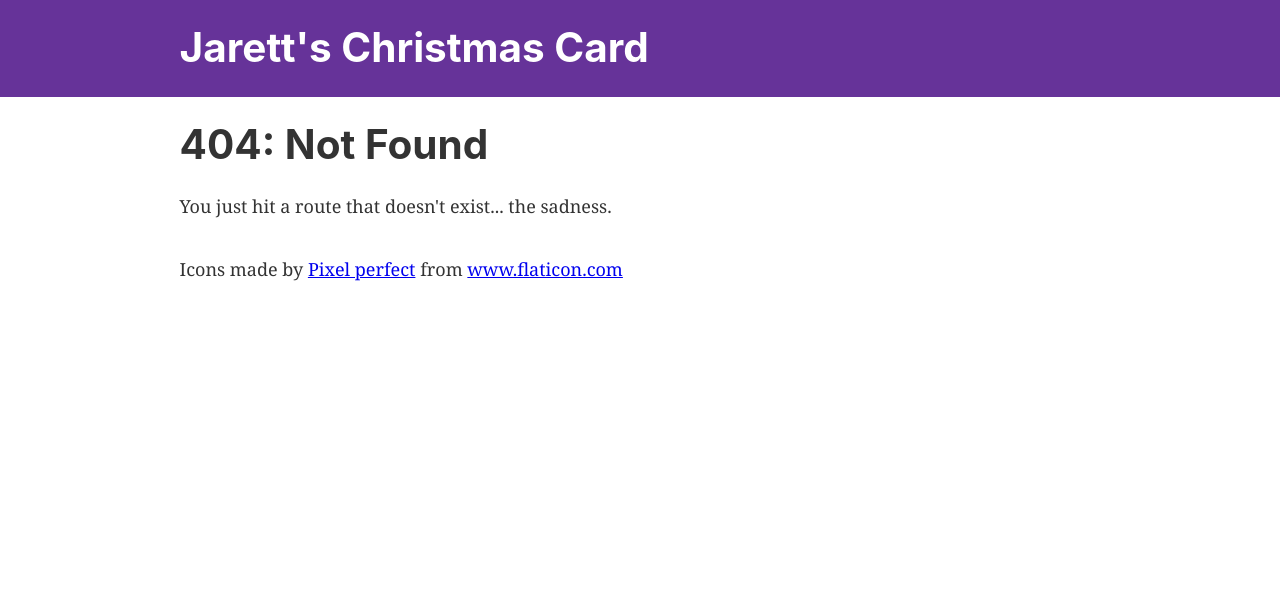
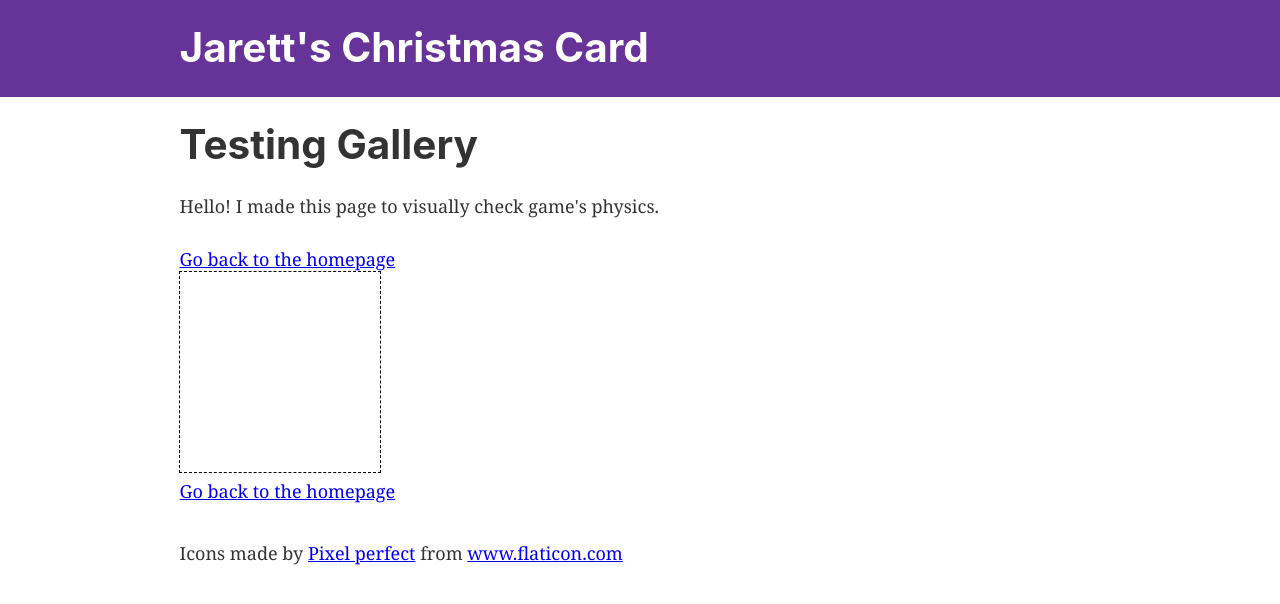
Before and after one commit to jarett-lee/christmas-2020, a Gatsby site: page /test-gallery in a window 1280 px wide. Before the commit this address had no page. Built offline with nearby package versions, Linux system fonts and the light colour scheme; Gatsby itself is replaced by a stand-in of ours.

Commit message:
Add empty test gallery

```diff
--- /dev/null
+++ b/src/components/test-gallery/draw-display.tsx
@@ -0,0 +1,11 @@
+import React from "react"
+
+export const DrawDisplay: React.FC = () => (
+  <canvas
+    style={{
+      outline: `1px dashed black`,
+    }}
+    width="200px"
+    height="200px"
+  />
+)
--- /dev/null
+++ b/src/components/test-gallery/test-gallery-display.tsx
@@ -0,0 +1,8 @@
+import React from "react"
+import { DrawDisplay } from "./draw-display"
+
+export const TestGalleryDisplay: React.FC = () => (
+  <div>
+    <DrawDisplay />
+  </div>
+)
--- a/src/pages/index.tsx
+++ b/src/pages/index.tsx
@@ -14,7 +14,7 @@ const IndexPage: React.FC = () => (
     <div style={{ maxWidth: `300px`, marginBottom: `1.45rem` }}>
       <Image />
     </div>
-    <Link to="/page-2/">Go to page 2</Link> <br />
+    <Link to="/test-gallery/">Go to the testing gallery</Link> <br />
     <Link to="/using-typescript/">Go to &quot;Using TypeScript&quot;</Link>
   </Layout>
 )
--- /dev/null
+++ b/src/pages/test-gallery.tsx
@@ -0,0 +1,19 @@
+import React from "react"
+import { Link } from "gatsby"
+
+import { Layout } from "../components/layout"
+import { Seo } from "../components/seo"
+import { TestGalleryDisplay } from "../components/test-gallery/test-gallery-display"
+
+const TestGallery: React.FC = () => (
+  <Layout>
+    <Seo title="Test Gallery" />
+    <h1>Testing Gallery</h1>
+    <p>Hello! I made this page to visually check game&apos;s physics.</p>
+    <Link to="/">Go back to the homepage</Link>
+    <TestGalleryDisplay />
+    <Link to="/">Go back to the homepage</Link>
+  </Layout>
+)
+
+export default TestGallery
```
Also changed, not shown: src/pages/page-2.tsx (deleted, +0 -16 lines).
